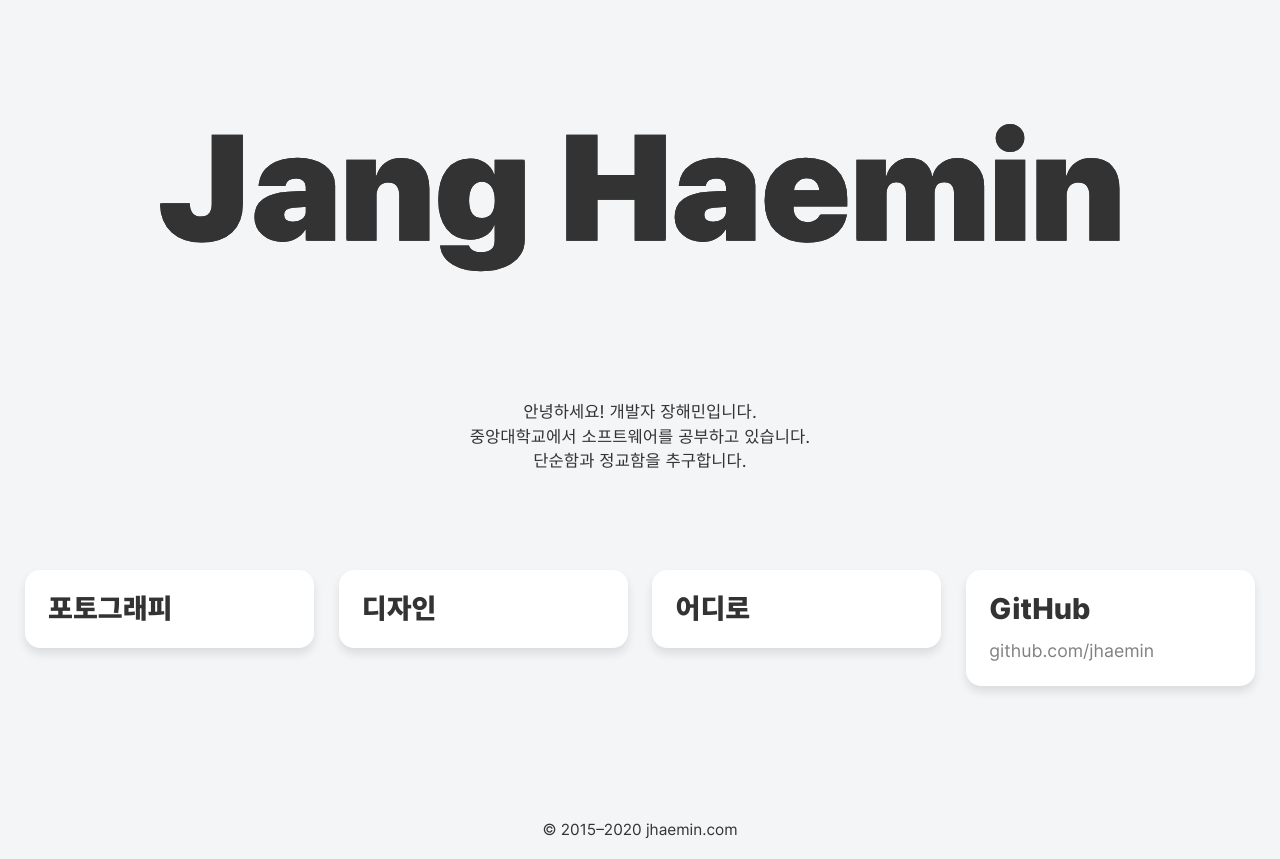
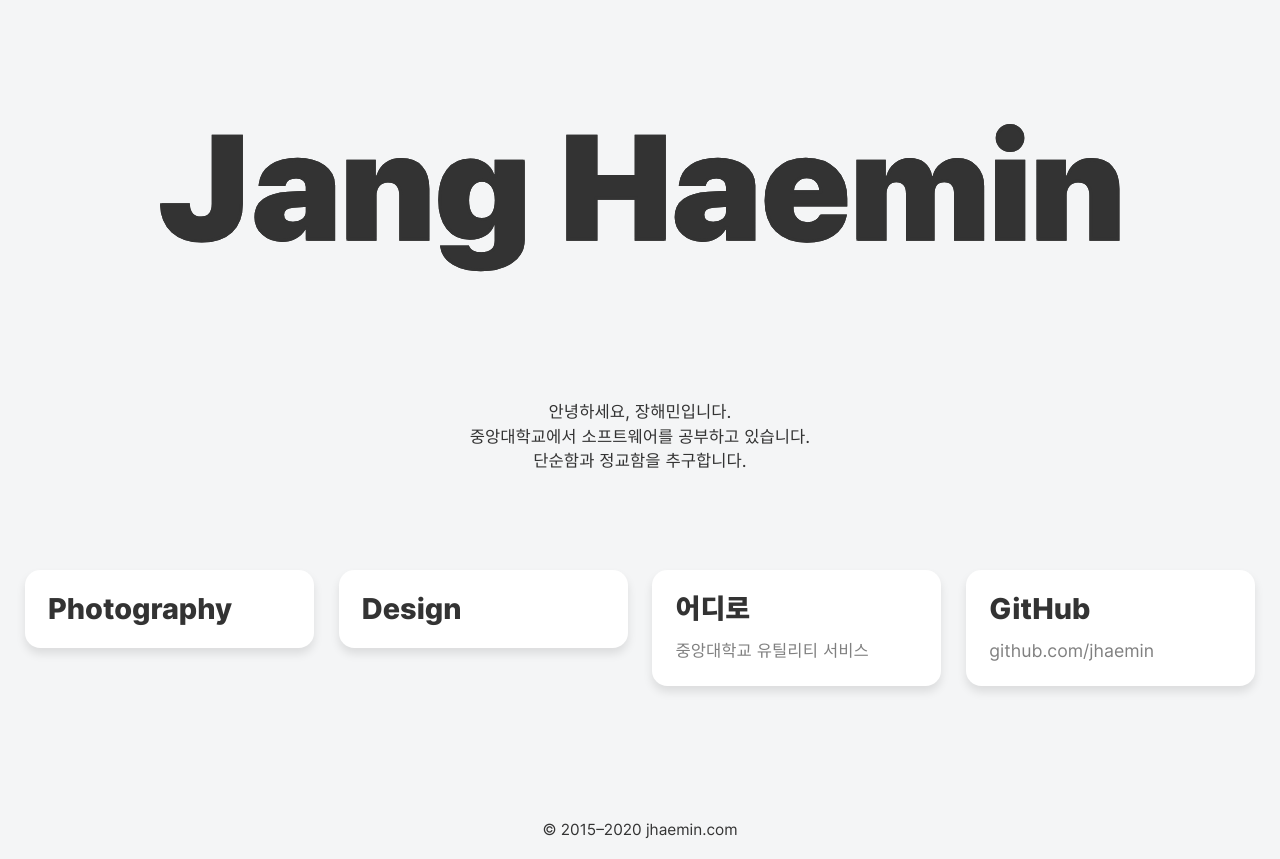
Before and after one commit to jhaemin/jhaemin.com-vue, a Nuxt app: page / in a window 1280 px wide. Built offline with nearby package versions, Linux system fonts and the light colour scheme.

Commit message:
feat: add photography section

```diff
--- a/src/pages/index.vue
+++ b/src/pages/index.vue
@@ -193,22 +193,24 @@
       <div class="home-content">
         <div class="about-preview">
           <p class="manifesto">
-            안녕하세요! 개발자 장해민입니다.
-            <br />중앙대학교에서 소프트웨어를 공부하고 있습니다.<br />단순함과
-            정교함을 추구합니다.
+            안녕하세요, 장해민입니다.
+            <br />
+            중앙대학교에서 소프트웨어를 공부하고 있습니다.
+            <br />
+            단순함과 정교함을 추구합니다.
           </p>
         </div>
 
         <div class="acts">
           <div class="grid-item-wrapper">
             <Box class="" box-link="/photography">
-              <template v-slot:title>포토그래피</template>
+              <template v-slot:title>Photography</template>
             </Box>
           </div>
           <div class="grid-item-wrapper">
             <Box class="design" box-link="/design">
-              <template v-slot:title>디자인</template>
-              <template v-slot:description> </template>
+              <template v-slot:title>Design</template>
+              <template v-slot:description></template>
             </Box>
           </div>
           <!-- <div class="grid-item-wrapper">
@@ -220,7 +222,9 @@
           <div class="grid-item-wrapper">
             <Box class="eodiro" box-external-link="https://eodiro.com">
               <template v-slot:title>어디로</template>
-              <template v-slot:description></template>
+              <template v-slot:description>
+                중앙대학교 유틸리티 서비스
+              </template>
             </Box>
           </div>
           <!-- <div class="grid-item-wrapper">
@@ -279,8 +283,6 @@ export default {
     //   })
     let homeContent = this.$el.querySelector('.home-content')
     let intro = document.querySelector('.intro')
-
-    document.documentElement.style.backgroundColor = '#fff'
 
     let timeoutAmount = 2500
     if (sessionStorage.getItem('sawHome') === 'true') {
--- /dev/null
+++ b/src/pages/photography.vue
@@ -0,0 +1,59 @@
+<template>
+  <div id="photography">
+    <div class="hero-new-york-city-wrapper">
+      <h1 class="title">Photography</h1>
+      <img
+        src="~/assets/images/photography/new-york-city.jpeg"
+        alt="New York City"
+        class="hero-new-york-city"
+      />
+      <caption>New York City, February 3, 2020</caption>
+    </div>
+  </div>
+</template>
+
+<style lang="scss">
+@import '~/assets/scss/global-mixins';
+
+#photography {
+  user-select: none;
+}
+
+.hero-new-york-city-wrapper {
+  width: 100%;
+  height: 100vh;
+  position: relative;
+
+  .title {
+    position: absolute;
+    left: 50%;
+    top: 20%;
+    color: #fff;
+    transform: translateX(-50%) translateY(-50%);
+    font-size: 5rem;
+    font-weight: 800;
+    letter-spacing: -0.02em;
+    // text-shadow: 0 0 2rem rgba(#000, 0.2);
+
+    @include smaller-than(600px) {
+      font-size: 3rem;
+    }
+  }
+
+  .hero-new-york-city {
+    width: 100%;
+    height: 100%;
+    object-fit: cover;
+  }
+
+  caption {
+    width: 100%;
+    position: absolute;
+    left: 50%;
+    bottom: 1rem;
+    color: #fff;
+    transform: translateX(-50%);
+    font-size: 0.8rem;
+  }
+}
+</style>
```
